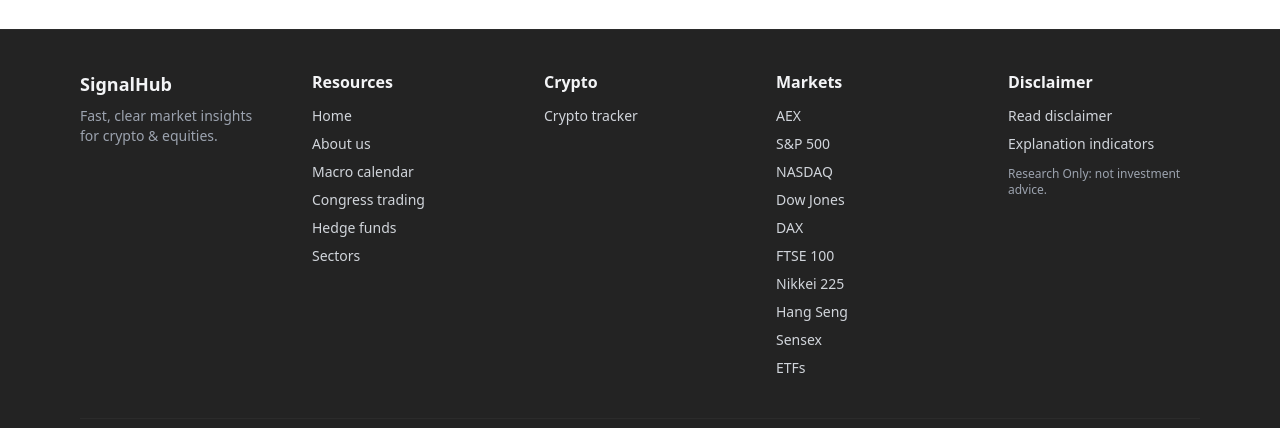
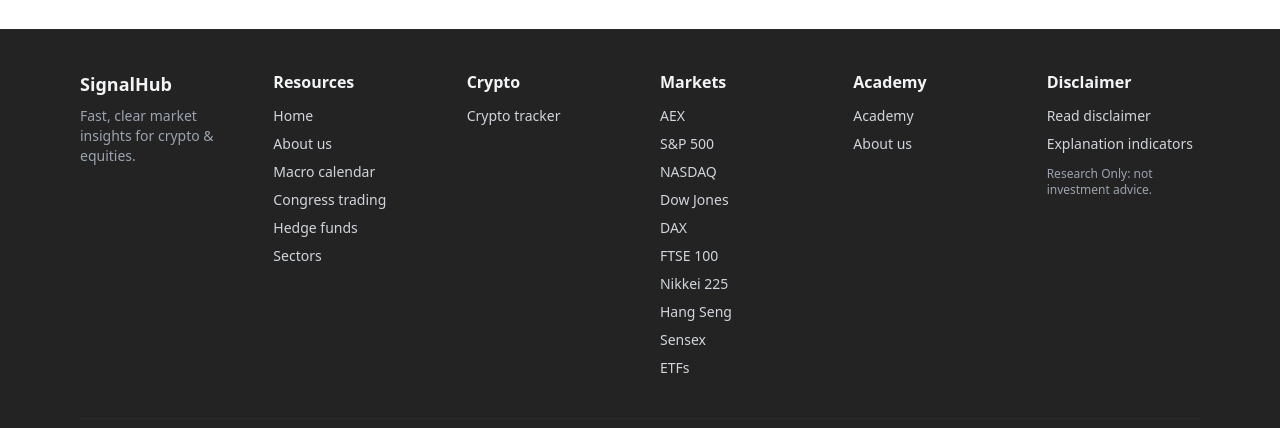
Before and after one commit to rrhjager/crypto-tracker, a Next.js app: page / in a window 1280 px wide. Shown: the part 1487-1915 px from the top of the page. Built offline with nearby package versions, Linux system fonts and the light colour scheme; no server answers.

Commit message:
Update Footer.tsx

```diff
--- a/src/components/Footer.tsx
+++ b/src/components/Footer.tsx
@@ -18,7 +18,7 @@ export default function Footer() {
     <footer className="mt-16 border-t" style={{ backgroundColor: '#232323', borderColor: '#2b2b2b' }}>
       <div className="max-w-6xl mx-auto px-4 py-10">
         {/* top */}
-        <div className="grid gap-10 sm:grid-cols-2 lg:grid-cols-5">
+        <div className="grid gap-10 sm:grid-cols-2 lg:grid-cols-6">
           {/* brand */}
           <div className="col-span-1">
             <div className="text-lg font-semibold text-gray-100">SignalHub</div>
@@ -66,6 +66,15 @@ export default function Footer() {
             </ul>
           </div>
 
+          {/* ✅ NIEUW: Academy & About (tussen Markets en Disclaimer) */}
+          <div>
+            <div className={head}>Academy</div>
+            <ul className="mt-3 space-y-2 text-sm">
+              <li><Link className={a} href="/academy">Academy</Link></li>
+              <li><Link className={a} href="/about">About us</Link></li>
+            </ul>
+          </div>
+
           {/* disclaimer */}
           <div>
             <div className={head}>Disclaimer</div>
@@ -85,7 +94,7 @@ export default function Footer() {
             © {year} SignalHub. All rights reserved.
           </div>
 
-          {/* ✅ Nieuw: Cookie settings knop rechts */}
+          {/* Cookie settings knop rechts */}
           <div className="text-sm">
             <a
               href="#cookie-settings"
```
